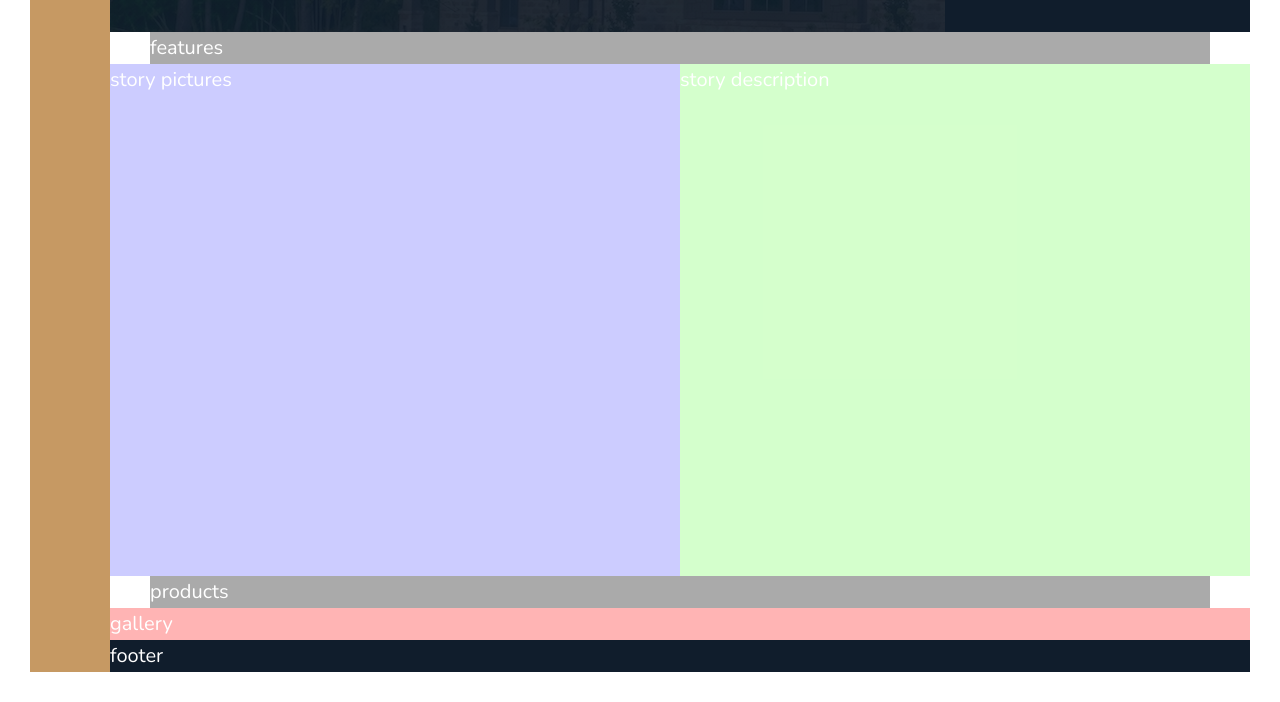
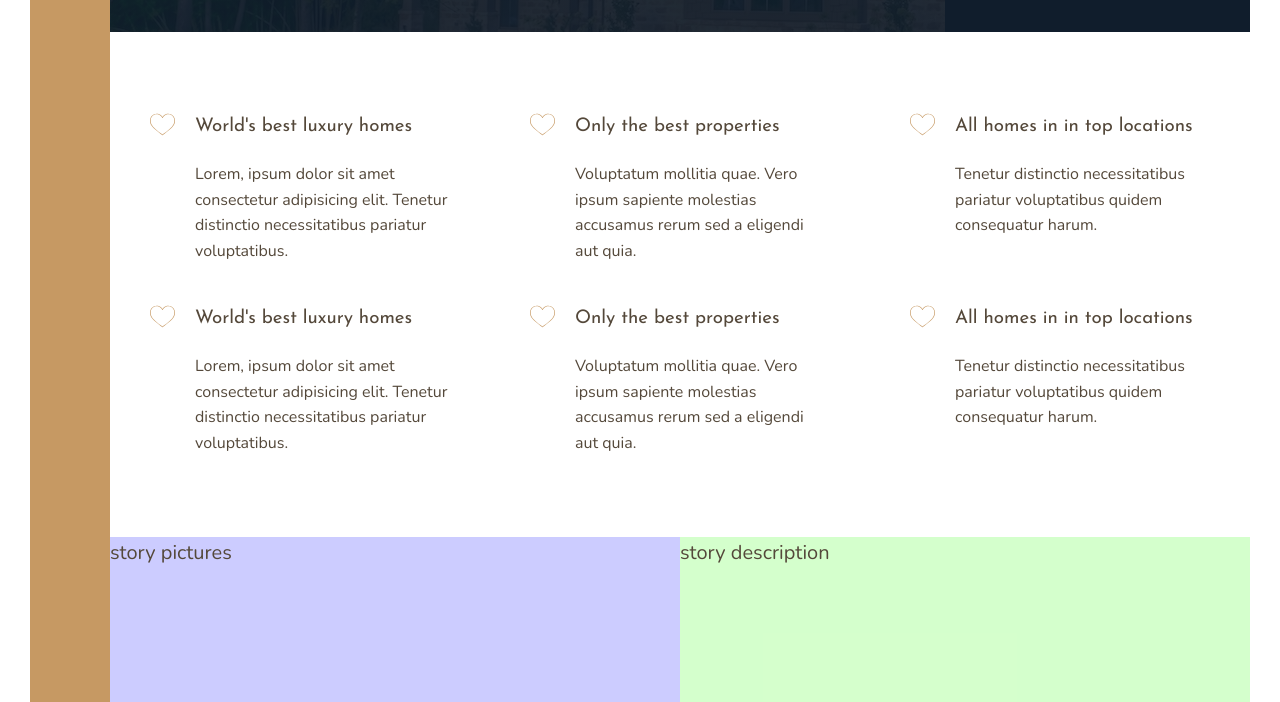
Before and after one commit to nazmulsisil/nexter_git, a website: page index.html in a window 1280 px wide. Shown: the part 638-1340 px from the top of the page. Drawn offline with nearby package versions, Linux system fonts and the light colour scheme.

Commit message:
featurs - completed

```diff
--- a/index.html
+++ b/index.html
@@ -52,7 +52,64 @@
         </div>
 
         <div class="realtors">realtors</div>
-        <div class="features">features</div>
+        <div class="features">
+            <div class="features__box">
+                <svg class="features__icon">
+                    <use xlink:href="./img/sprite.svg#icon-heart"></use>
+                </svg>
+                <div class="features__text">
+                    <h3 class="features__h1">World's best luxury homes</h3>
+                    <p class="features__p">Lorem, ipsum dolor sit amet consectetur adipisicing elit. Tenetur distinctio necessitatibus pariatur voluptatibus.</p>
+                </div>
+            </div>
+            <div class="features__box">
+                <svg class="features__icon">
+                    <use xlink:href="./img/sprite.svg#icon-heart"></use>
+                </svg>
+                <div class="features__text">
+                    <h3 class="features__h1">Only the best properties</h3>
+                    <p class="features__p">Voluptatum mollitia quae. Vero ipsum sapiente molestias accusamus rerum sed a eligendi aut quia.</p>
+                </div>
+            </div>
+            <div class="features__box">
+                <svg class="features__icon">
+                    <use xlink:href="./img/sprite.svg#icon-heart"></use>
+                </svg>
+                <div class="features__text">
+                    <h3 class="features__h1">All homes in in top locations</h3>
+                    <p class="features__p">Tenetur distinctio necessitatibus pariatur voluptatibus quidem consequatur harum.</p>
+                </div>
+            </div>
+            <div class="features__box">
+                <svg class="features__icon">
+                    <use xlink:href="./img/sprite.svg#icon-heart"></use>
+                </svg>
+                <div class="features__text">
+                    <h3 class="features__h1">World's best luxury homes</h3>
+                    <p class="features__p">Lorem, ipsum dolor sit amet consectetur adipisicing elit. Tenetur distinctio necessitatibus pariatur voluptatibus.</p>
+                </div>
+            </div>
+            <div class="features__box">
+                <svg class="features__icon">
+                    <use xlink:href="./img/sprite.svg#icon-heart"></use>
+                </svg>
+                <div class="features__text">
+                    <h3 class="features__h1">Only the best properties</h3>
+                    <p class="features__p">Voluptatum mollitia quae. Vero ipsum sapiente molestias accusamus rerum sed a eligendi aut quia.</p>
+                </div>
+            </div>
+            <div class="features__box">
+                <svg class="features__icon">
+                    <use xlink:href="./img/sprite.svg#icon-heart"></use>
+                </svg>
+                <div class="features__text">
+                    <h3 class="features__h1">All homes in in top locations</h3>
+                    <p class="features__p">Tenetur distinctio necessitatibus pariatur voluptatibus quidem consequatur harum.</p>
+                </div>
+            </div>
+        </div>
+
+
         <div class="story__pictures">story pictures</div>
         <div class="story__description">story description</div>
         <div class="products">products</div>
--- a/sass/_base.scss
+++ b/sass/_base.scss
@@ -132,7 +132,7 @@ h1, h2, h3, h4, h5, h6 {
 
 body {
   box-sizing: border-box;
-  color: white; //$color-grey-dark-1
+  color: $color-grey-dark-1;
   line-height: 1.6;
   font-family: $font-primary;
   font-size: 2rem;
--- a/sass/_features.scss
+++ b/sass/_features.scss
@@ -1,4 +1,40 @@
 .features {
-  background-color: $color-grey-light-2; // delete
+  padding : 8rem 0 ;
+  font-size: 1.6rem;
+  font-weight: 100;
   grid-area: 4 / center-start  / 5 / center-end  ;
+
+
+
+  display: grid;
+  grid-template-columns: repeat(auto-fit, minmax(27rem,1fr));
+  grid-gap: 4rem 8rem;
+
+
+
+  &__box {
+    display: grid;
+    grid-template-columns: min-content 1fr;
+    grid-gap: 2rem;
+  }
+
+  &__icon {
+    height: 2.5rem;
+    width: 2.5rem;
+    fill: $color-primary;
+  }
+
+  &__text {
+
+  }
+
+  &__h1 {
+    font-weight: 100;
+    margin-bottom: 2rem;
+  }
+
+  &__p {
+
+  }
+
 }
```
Also changed, not shown: css/style.comp.css, css/style.css, package.json (line endings or trailing spaces).
